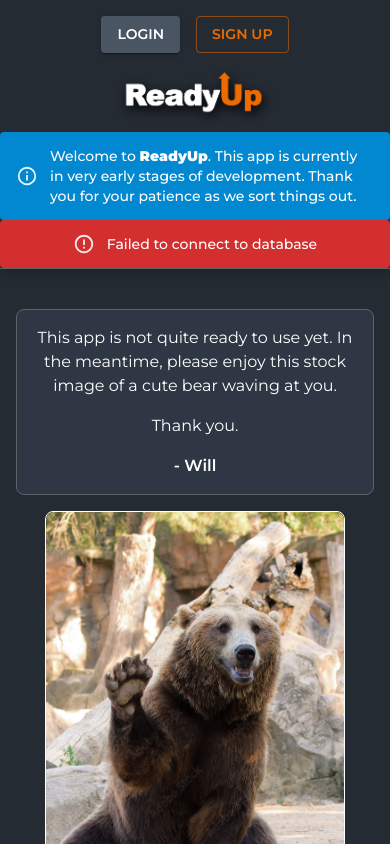
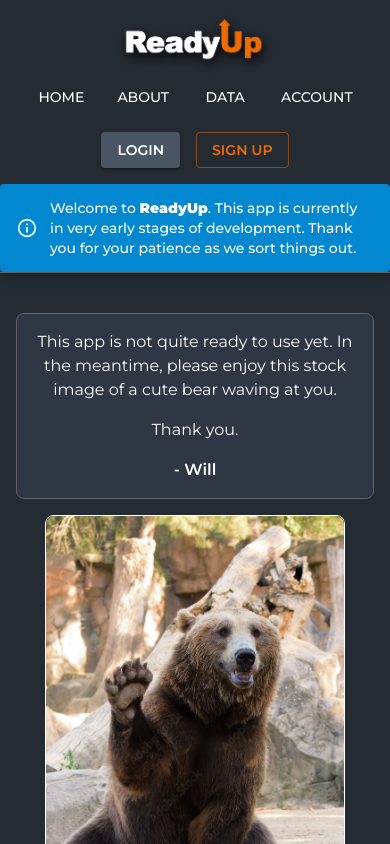
Before and after one commit to william-horn/quizly, a Next.js app: page / in a window 390 px wide. Built offline with nearby package versions, Linux system fonts and the light colour scheme; what @mui/material-nextjs would draw is missing.

Commit message:
UPDATED nav bar: added placeholder buttons and refactored header responsiveness

```diff
--- a/app/(root)/Header.jsx
+++ b/app/(root)/Header.jsx
@@ -1,7 +1,16 @@
 "use client";
 import Image from "next/image";
 import Link from "next/link";
-import { Box, Container, Typography, Alert, Button, Fade } from "@mui/material";
+import {
+  Box,
+  Container,
+  Typography,
+  Alert,
+  Button,
+  Fade,
+  Stack,
+  Divider,
+} from "@mui/material";
 import { useEffect, useState } from "react";
 import { useLocalStorageState } from "@/hooks/useLocalStorage";
 import { useTheme } from "@emotion/react";
@@ -15,7 +24,9 @@ const AccountAccess = () => {
       display="flex"
       gap={2}
       justifyContent="center"
-      sx={{ float: ["center", "right"] }}
+      height="fit-content"
+      ml="auto"
+      mr={["auto", "initial"]}
     >
       <Button variant="contained" sx={{ fontWeight: 600 }}>
         Login
@@ -24,6 +35,34 @@ const AccountAccess = () => {
         Sign Up
       </Button>
     </Box>
+  );
+};
+
+const NavButton = ({ children }) => {
+  return (
+    <Button
+      color="navButton"
+      sx={{ "&:hover": { textDecoration: "underline" } }}
+    >
+      {children}
+    </Button>
+  );
+};
+
+const Nav = () => {
+  return (
+    <Stack
+      direction="row"
+      sx={{ mx: ["auto", "initial"] }}
+      flexWrap="wrap"
+      gap={2}
+      justifyContent="center"
+    >
+      <NavButton>Home</NavButton>
+      <NavButton>About</NavButton>
+      <NavButton>Data</NavButton>
+      <NavButton>Account</NavButton>
+    </Stack>
   );
 };
 
@@ -81,8 +120,8 @@ const Header = () => {
   return (
     <Box
       component="header"
+      position="sticky"
       pt={2}
-      position="sticky"
       top={0}
       bgcolor="background.primary"
       zIndex={1000}
@@ -92,10 +131,20 @@ const Header = () => {
         filter: `drop-shadow(2px 4px 6px ${theme.palette.background.primaryInsetDark})`,
       }}
     >
-      <Container maxWidth={false} sx={{ pb: 2 }}>
-        <AccountAccess />
+      {/* HEADER STACK */}
+      <Stack spacing={2} pb={2}>
+        {/* MAIN HEADER CONTENT (LOGO, NAV, ACCOUNT ACCESS) */}
+        <Container maxWidth={false}>
           <Box
-          mt={[2, 0]}
+            display="flex"
+            justifyContent="space-between"
+            alignItems="center"
+            flexWrap="wrap"
+            gap={2}
+          >
+            {/* LOGO */}
+            <Box
+              mx={["auto", "initial"]}
               sx={{
                 "&:hover": {
                   filter: "drop-shadow(2px 0px 6px black) grayscale(1);",
@@ -103,7 +152,6 @@ const Header = () => {
                 filter: "drop-shadow(2px 4px 6px black) grayscale(0);",
                 width: "fit-content",
                 transition: "all 0.2s",
-            marginInline: ["auto", "initial"],
               }}
             >
               <Link href="/">
@@ -117,12 +165,19 @@ const Header = () => {
                     userSelect: "none",
                   }}
                 >
-              <Image src="/images/logo.png" fill alt="Logo" priority />
+                  <Image src="/images/logo.png" fill alt="Logo" />
                 </Typography>
               </Link>
             </Box>
+
+            <Nav />
+            <AccountAccess />
+          </Box>
         </Container>
+      </Stack>
 
+      {/* PAGE ALERTS */}
+      <Stack>
         <PageAlert severity="info" variant="filled">
           Welcome to{" "}
           <Typography variant="span" fontWeight={700}>
@@ -131,9 +186,7 @@ const Header = () => {
           . This app is currently in very early stages of development. Thank you
           for your patience as we sort things out.
         </PageAlert>
-      <PageAlert severity="error" variant="filled">
-        Failed to connect to database
-      </PageAlert>
+      </Stack>
     </Box>
   );
 };
--- a/app/globals.css
+++ b/app/globals.css
@@ -24,7 +24,7 @@
 
 :root {
   /* DEFAULT SCROLL BAR */
-  --bg-color-0-scroll-bar: #4d4d4d;
+  --bg-color-0-scroll-bar: #0d1116;
   --bg-color-0-scroll-bar-hover: #4d4d4d;
   --bg-color-0-scroll-bar-track: rgba(47, 47, 51, 0.7);
 
--- a/themes/main.jsx
+++ b/themes/main.jsx
@@ -11,6 +11,10 @@ const theme = createTheme({
     secondary: {
       main: "#ed6c02",
       dark: "#d84315",
+    },
+    navButton: {
+      main: "#ffffff",
+      selected: "#ed6c02",
     },
     background: {
       primary: "#252b33",
```
Lines whose indentation alone changed are shown as unchanged.
